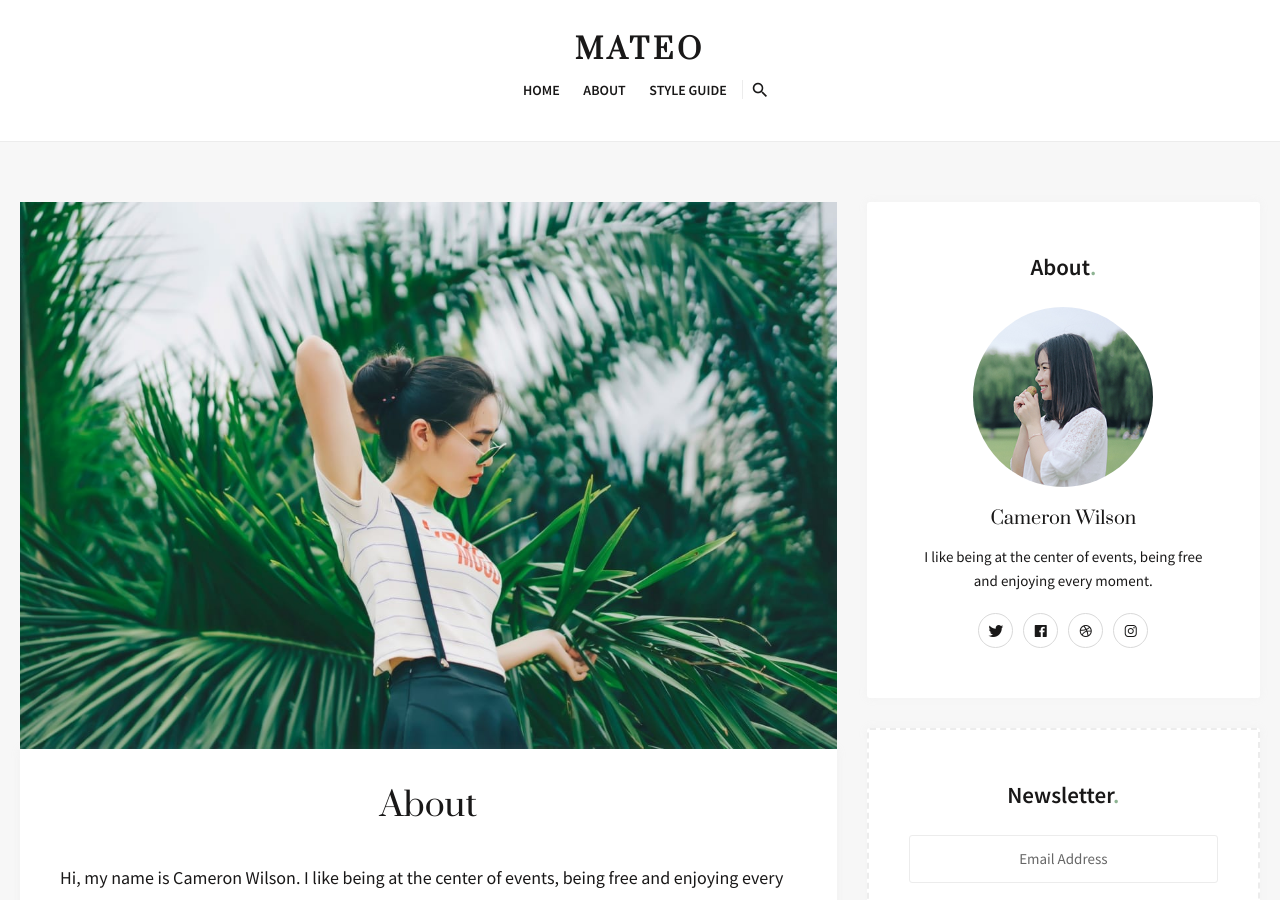
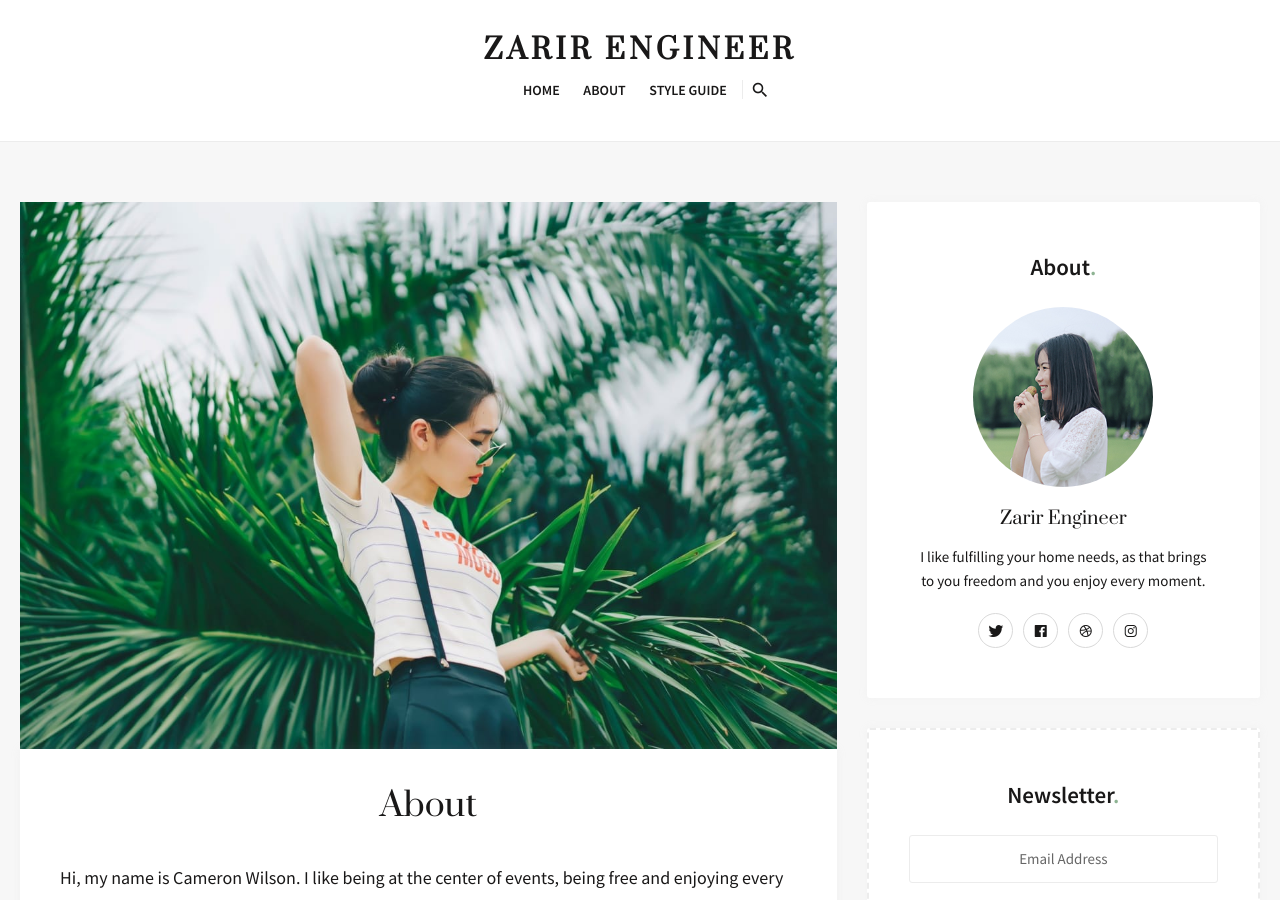
Before and after one commit to singhaidotnish/zarir-jekyll, a Jekyll site: the page built from _pages/about.md, in a window 1280 px wide and 900 px high. Built offline with Jekyll 4.4.1, drawn with Linux system fonts in a browser that asks for light colours; nearby versions of some CDN libraries.

Commit message:
title is zarir engineer

```diff
--- a/_config.yml
+++ b/_config.yml
@@ -1,7 +1,7 @@
 #-------------------------------
 # General Site Settings
 
-title: Mateo
+title: Zarir Engineer
 description:
 logo: # You can add own logo. For example '/images/logo.png'.
 baseurl: "/agency-jekyll-theme-starter" # the subpath of your site, e.g. /blog
@@ -11,11 +11,11 @@ url: "https://singhaidotnish.github.io" # the base hostname & protocol for your
 #-------------------------------
 # Author Settings
 author:
-  name: Cameron Wilson
+  name: Zarir Engineer
   image: '/images/15.jpg'
   avatar: '/images/01.jpg'
-  job: Designer
-  bio: I like being at the center of events, being free and enjoying every moment.
+  job: Realty Estate Agent
+  bio: I like fulfilling your home needs, as that brings to you freedom and you enjoy every moment.
 
 
 #-------------------------------
```
